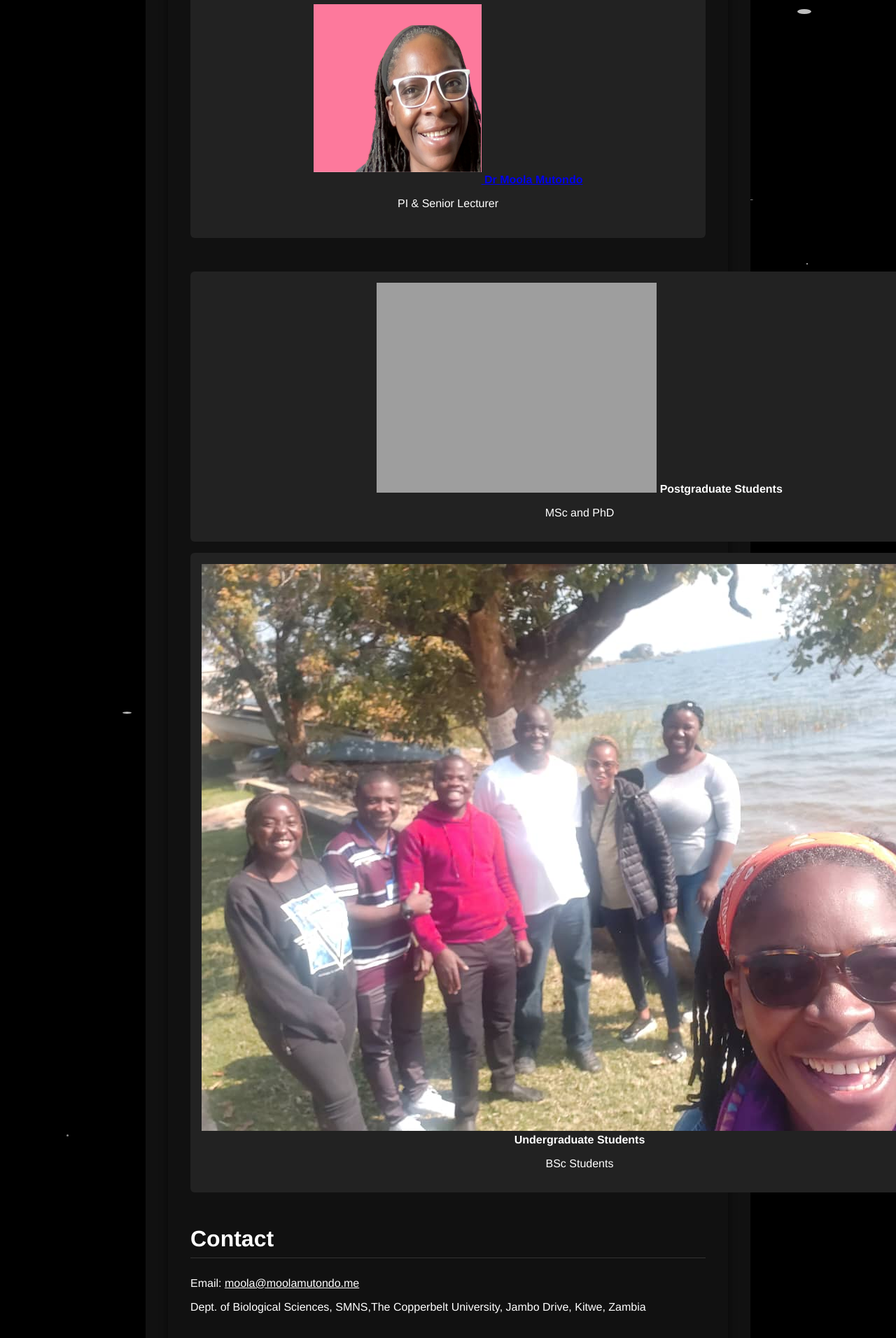
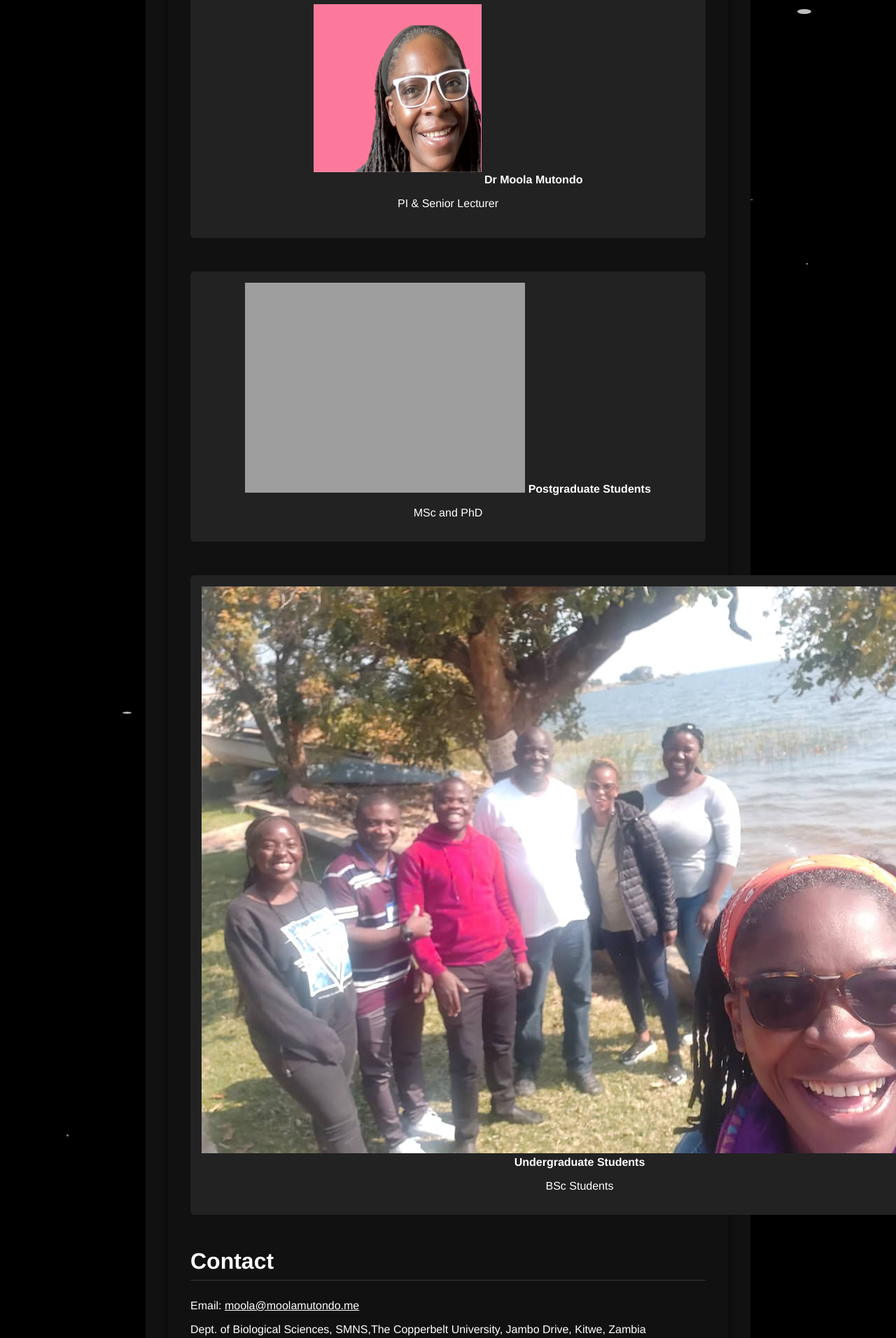
Before and after one commit to mmutondo/mmutondo.github.io, a Jekyll site: the page astrobiolab.html, which Jekyll copies as it is, in a window 1280 px wide. Shown: the part 1123-3035 px from the top of the page at 70% size. Built offline with Jekyll 4.4.1, drawn with Linux system fonts in a browser that asks for light colours.

Commit message:
Update astrobiolab.html

```diff
--- a/astrobiolab.html
+++ b/astrobiolab.html
@@ -307,10 +307,8 @@
       <h2>People</h2>
       <div class="people-list">
         <div class="person large">
-          <a href="https://connect.moolamutondo.me/research">
           <img src="https://dr.moolamutondo.me/images/moola pink.png" alt="Dr. Moola Mutondo" />
             <strong>Dr Moola Mutondo </strong>
-             <a/>
             <p> PI & Senior Lecturer </p>
             </div>
         <div class="person">
```
